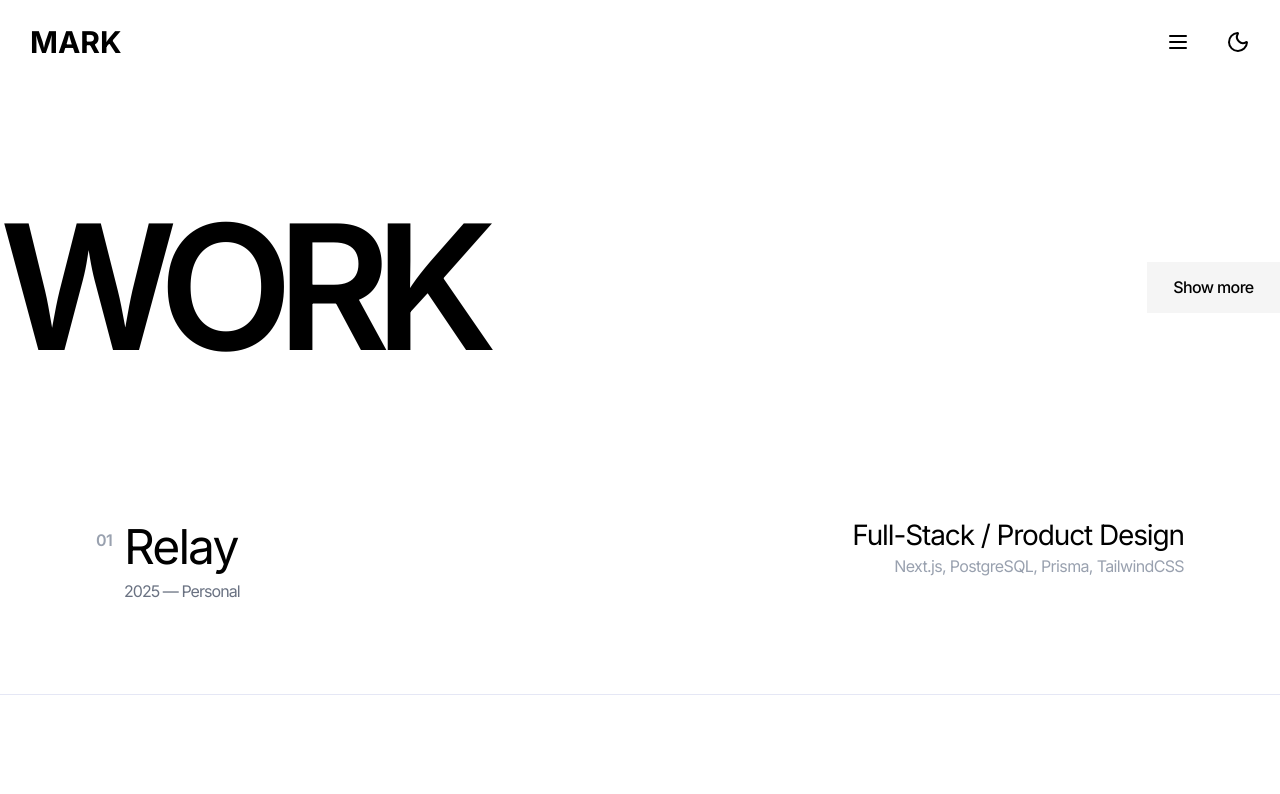
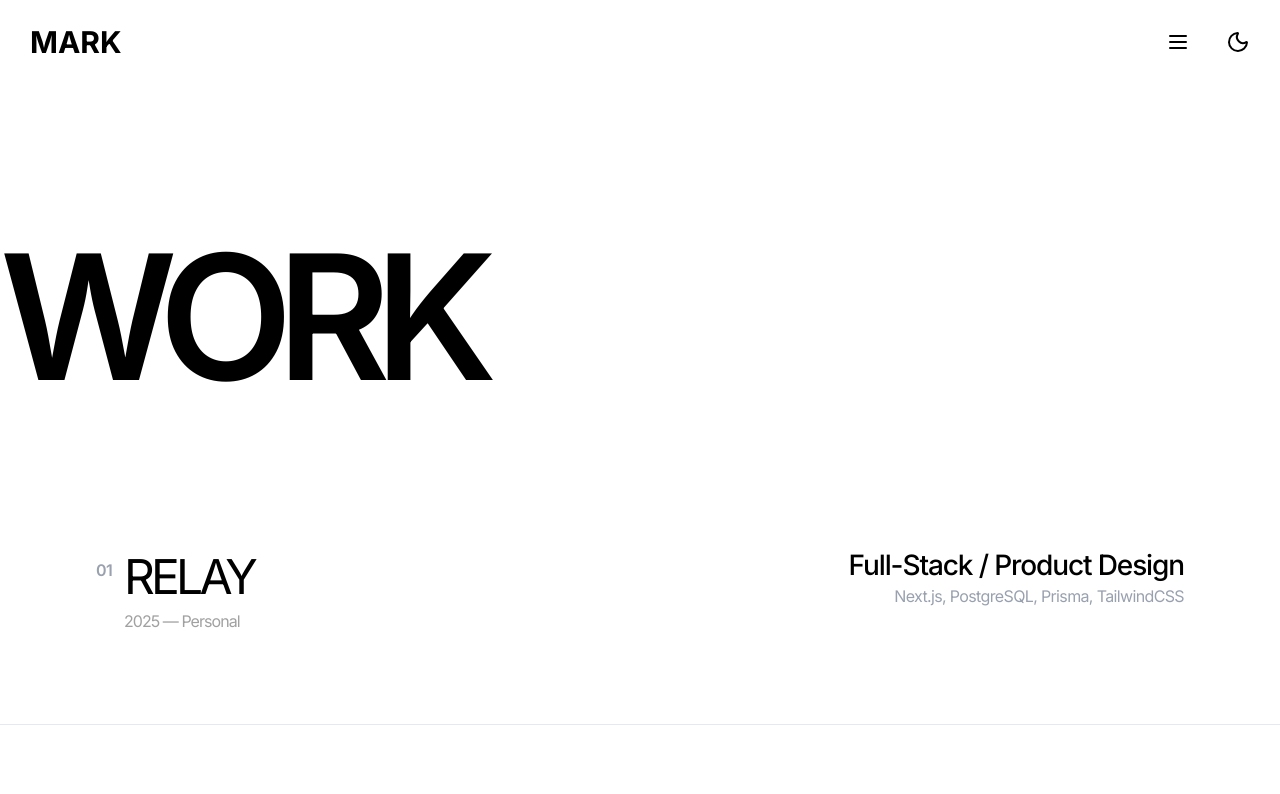
Before and after one commit to markaxelus/portfolio, a Next.js app: page /works in a window 1280 px wide. Shown: the top 794 px of the page. Built offline with nearby package versions, Linux system fonts and the light colour scheme.

Commit message:
showMOre button does not show on main works page

```diff
--- a/src/app/works/page.tsx
+++ b/src/app/works/page.tsx
@@ -4,7 +4,7 @@ import ShowMore from "@/components/Buttons/ShowMore"
 
 const page = () => {
   return (
-    <main className="pt-[200px] pb-[100px] ">
+    <main className="pt-[150px] pb-[100px] ">
       <Works
         headingText='WORK'
         headingClassName='text-[76px] md:text-[116px] lg:text-[174px]
--- a/src/components/Workflow/index.tsx
+++ b/src/components/Workflow/index.tsx
@@ -23,7 +23,7 @@ const index = () => {
             >
               {/* Image placeholder */}
               <div className="w-full md:w-1/2">
-                <div className="w-full h-[60vh] md:h-[65vh] lg:h-[70vh]">
+                <div className="w-full h-[60vh] md:h-[65vh] ">
                   <img
                     src={`${step.img}`}
                     alt={step.title}
--- a/src/components/Works/index.tsx
+++ b/src/components/Works/index.tsx
@@ -1,6 +1,7 @@
 "use client"
 import React, { useState, useRef, useEffect } from "react";
 import Link from "next/link";
+import { usePathname } from "next/navigation"
 import { motion, AnimatePresence } from "framer-motion";
 import { Project, projects } from "@/data/projects";
 import ShowMore from "@/components/Buttons/ShowMore";
@@ -28,6 +29,9 @@ const Works: React.FC<WorksProps> = ({ headingText, headingClassName }) => {
   const mousePos = useRef({ x: 0, y: 0 });
   const currentPos = useRef({ x: 0, y: 0 });
   const wrapperRef = useRef<HTMLDivElement>(null);
+
+  const pathname = usePathname();
+  const onWorksPage = pathname === "/works";
 
   // Smooth follow loop
   useEffect(() => {
@@ -65,10 +69,10 @@ const Works: React.FC<WorksProps> = ({ headingText, headingClassName }) => {
   };
 
   return (
-    <section className="max-w-[1600px] w-full mx-auto h-screen px-[20px] md:px-[30px] lg:px-0 gap-12 md:gap-6">
+    <section className="max-w-[1600px] w-full mx-auto h-screen px-[20px] md:px-[30px] lg:px-0 gap-12 md:gap-6 py-[80px]">
       <div className="flex justify-between">
         <h1 className={`text-center ${headingClassName}`}>{headingText}</h1>
-        <ShowMore />
+        {!onWorksPage && <ShowMore />}
       </div>
 
       <div className="relative pt-12">
@@ -84,14 +88,14 @@ const Works: React.FC<WorksProps> = ({ headingText, headingClassName }) => {
               <div className="flex gap-3">
                 <span className="pt-3.5 text-gray-400 font-semibold">0{project.id}</span>
                 <div className="leading-snug">
-                  <h3 className="text-[48px] tracking-[-0.04em]">{project.title}</h3>
-                  <span className="text-gray-500 tracking-[-0.06em]">
+                  <h3 className="text-[48px] tracking-[-0.08em] uppercase">{project.title}</h3>
+                  <span className="text-neutral-400 tracking-[-0.06em]">
                     {project.dateAndType}
                   </span>
                 </div>
               </div>
               <div className="flex flex-col justify-start items-end text-right">
-                <span className="text-[28px] tracking-[-0.04em]">{project.category}</span>
+                <span className="text-[28px] font-medium tracking-[-0.04em]">{project.category}</span>
                 <span className="text-[16px] tracking-[-0.04em] text-gray-400 break-words max-w-[400px] leading-5">
                   {project.stack.join(", ")}
                 </span>
```
